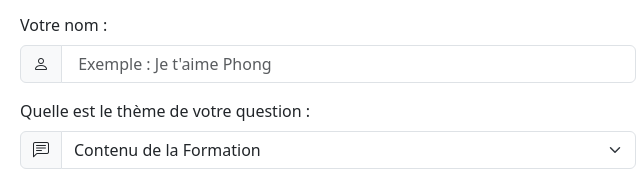
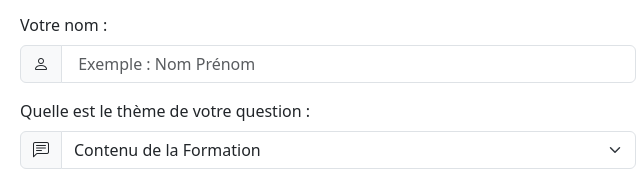
Before and after one commit to leomougin/Racing.io, a plain HTML site: page index.html in a window 1280 px wide. Shown: the part 2972-3154 px from the top of the page, 312-952 px from the left. Drawn offline with nearby package versions, Linux system fonts and the light colour scheme.

Commit message:
Update index.html
changement contact

```diff
--- a/index.html
+++ b/index.html
@@ -292,7 +292,7 @@
             <label for="disabledSelect" class="form-label">Votre nom :</label>
             <div class="input-group mb-3">
                 <span class="input-group-text"><i class="bi bi-person"></i></span>
-                <input type="text" class="form-control" aria-label="Amount (to the nearest dollar)" placeholder=" Exemple : Je t'aime Phong ">
+                <input type="text" class="form-control" aria-label="Amount (to the nearest dollar)" placeholder=" Exemple : Nom Prénom ">
             </div>
 
             <div class="mb-3">
```
